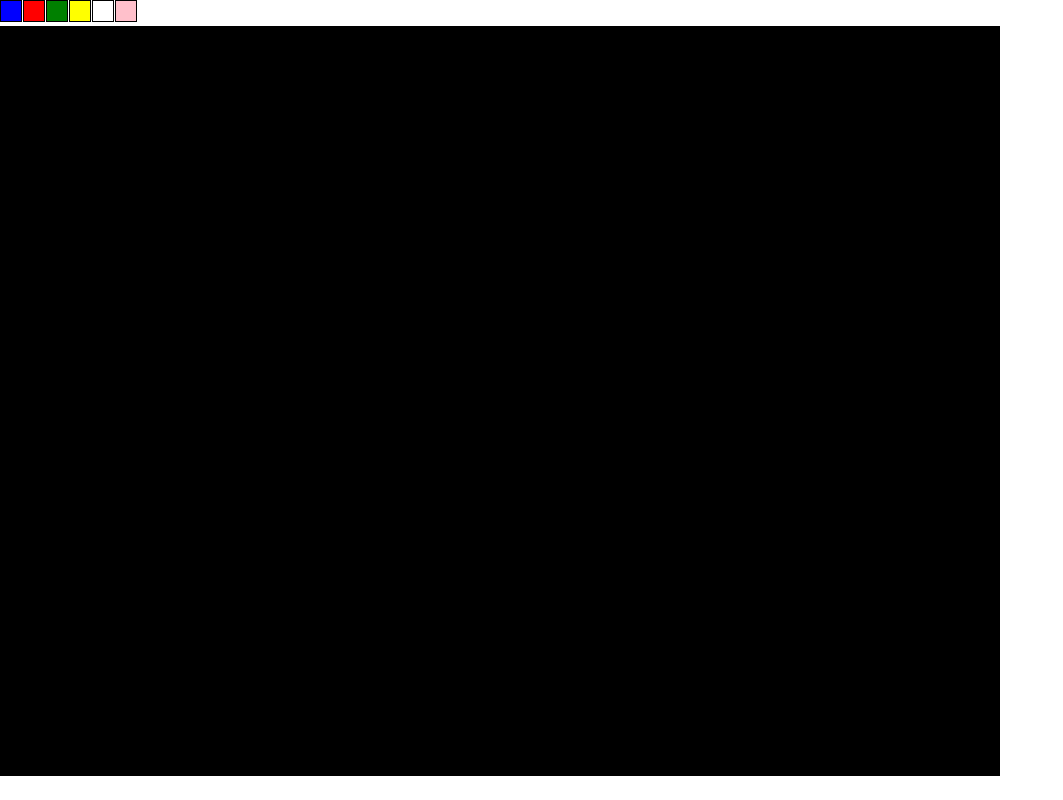
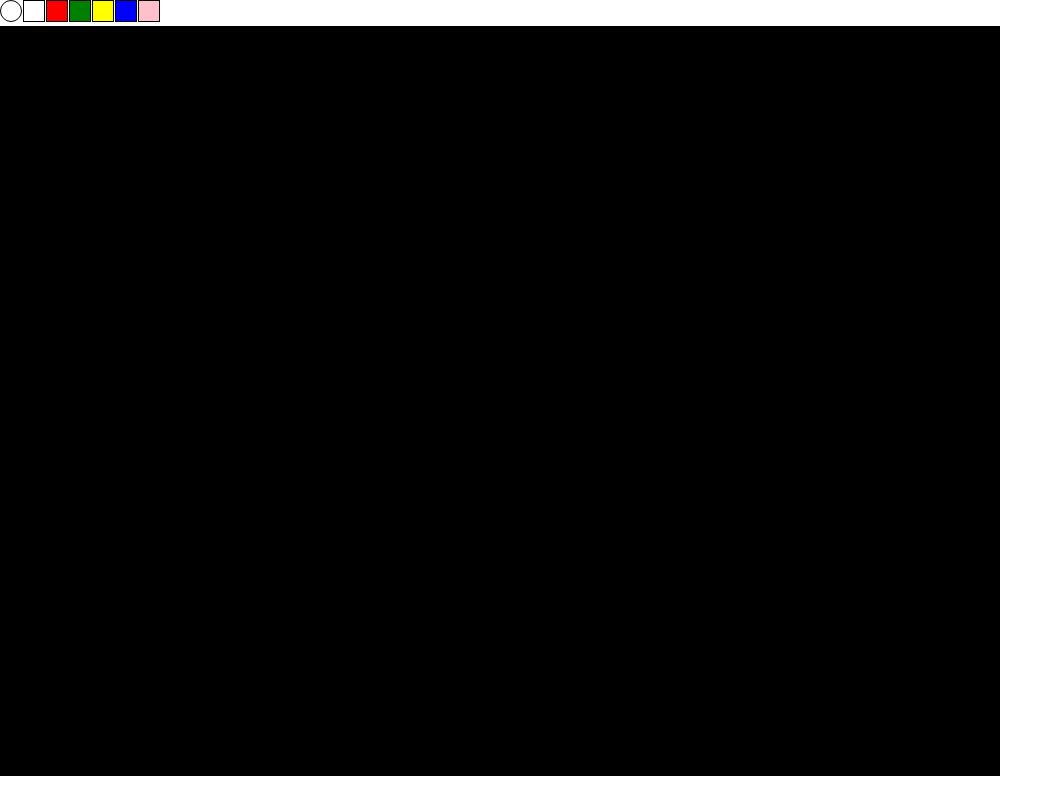
Before and after one commit to jrw192/jspaint, a React (Create React App) app: page / in a window 1280 px wide. Shown: the whole page, without its empty margins (0-1063 px from the left). Built offline with nearby package versions, Linux system fonts and the light colour scheme.

Commit message:
show currently selected color

```diff
--- a/src/App.js
+++ b/src/App.js
@@ -18,13 +18,15 @@ export default class App extends React.Component {
 		this.onMouseMove = this.onMouseMove.bind(this);
 		this.endPaintEvent = this.endPaintEvent.bind(this);
 		this.onColorClick = this.onColorClick.bind(this);
-
+		this.state = {
+			myStrokeStyle: 'white',
+		}
 	};
 
 
 
 	isPainting = false;
-	myStrokeStyle = 'white';
+	//myStrokeStyle = 'white';
 	line = [];
 	prevPos = { offsetX: 0, offsetY: 0 };
 
@@ -43,7 +45,7 @@ export default class App extends React.Component {
 			//console.log("prevPos: " + this.prevPos.offsetX + ", " + this.prevPos.offsetY);
 			// Add the position to the line array
 			this.line = this.line.concat(positionData);
-			this.paint(this.prevPos, offSetData, this.myStrokeStyle);
+			this.paint(this.prevPos, offSetData, this.state.myStrokeStyle);
 		}
 	}
 	endPaintEvent() {
@@ -66,9 +68,13 @@ export default class App extends React.Component {
 		this.prevPos = { offsetX, offsetY };
 	}
 	onColorClick(e) {
-	    this.myStrokeStyle = window.getComputedStyle(e.target, null).getPropertyValue("background-color");
+	    //this.myStrokeStyle = window.getComputedStyle(e.target, null).getPropertyValue("background-color");
+	    this.setState({
+			myStrokeStyle: window.getComputedStyle(e.target, null).getPropertyValue("background-color"),
+		})
 	    console.log("oncolorclick");
 	}
+
 	componentDidMount() {
 		// Here we set up the properties of the canvas element.
 		this.canvas.width = 1000;
@@ -82,15 +88,24 @@ export default class App extends React.Component {
 
 
 	render() {
+		const stylesObj = {
+			backgroundColor: this.state.myStrokeStyle,
+			borderRadius: '50%',
+		};
+
 		return (
 			<div>
 				<div>
-					<Div style={{backgroundColor: 'blue'}} onClick={this.onColorClick}></Div>
+					<Div style={stylesObj}></Div>
+					<Div style={{backgroundColor: 'white'}} onClick={this.onColorClick}></Div>
 					<Div style={{backgroundColor: 'red'}} onClick={this.onColorClick}></Div>
 					<Div style={{backgroundColor: 'green'}} onClick={this.onColorClick}></Div>
 					<Div style={{backgroundColor: 'yellow'}} onClick={this.onColorClick}></Div>
-					<Div style={{backgroundColor: 'white'}} onClick={this.onColorClick}></Div>
+					<Div style={{backgroundColor: 'blue'}} onClick={this.onColorClick}></Div>
 					<Div style={{backgroundColor: 'pink'}} onClick={this.onColorClick}></Div>
+				</div>
+				<div>
+
 				</div>
 				<canvas
 				// We use the ref attribute to get direct access to the canvas element.
```
